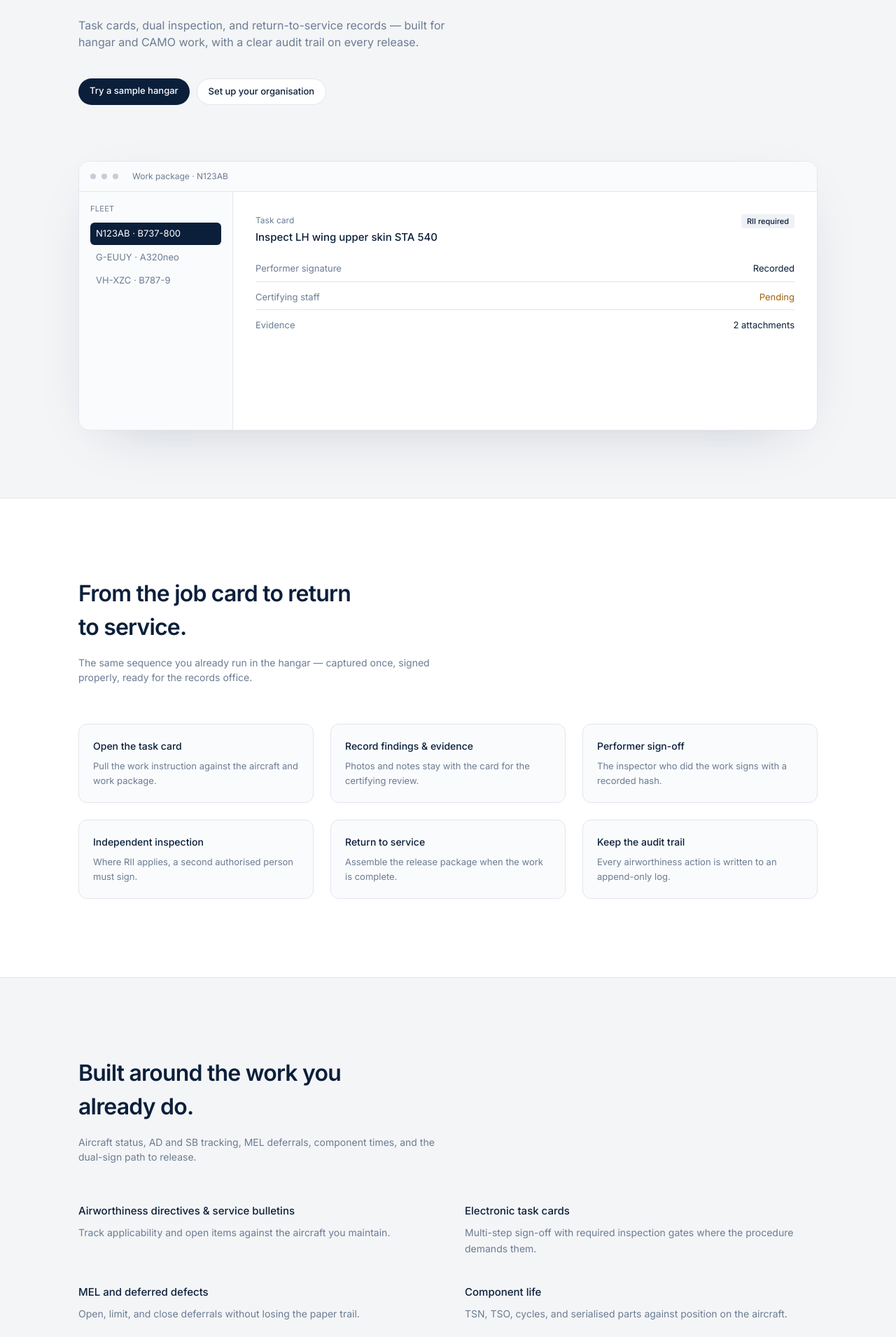
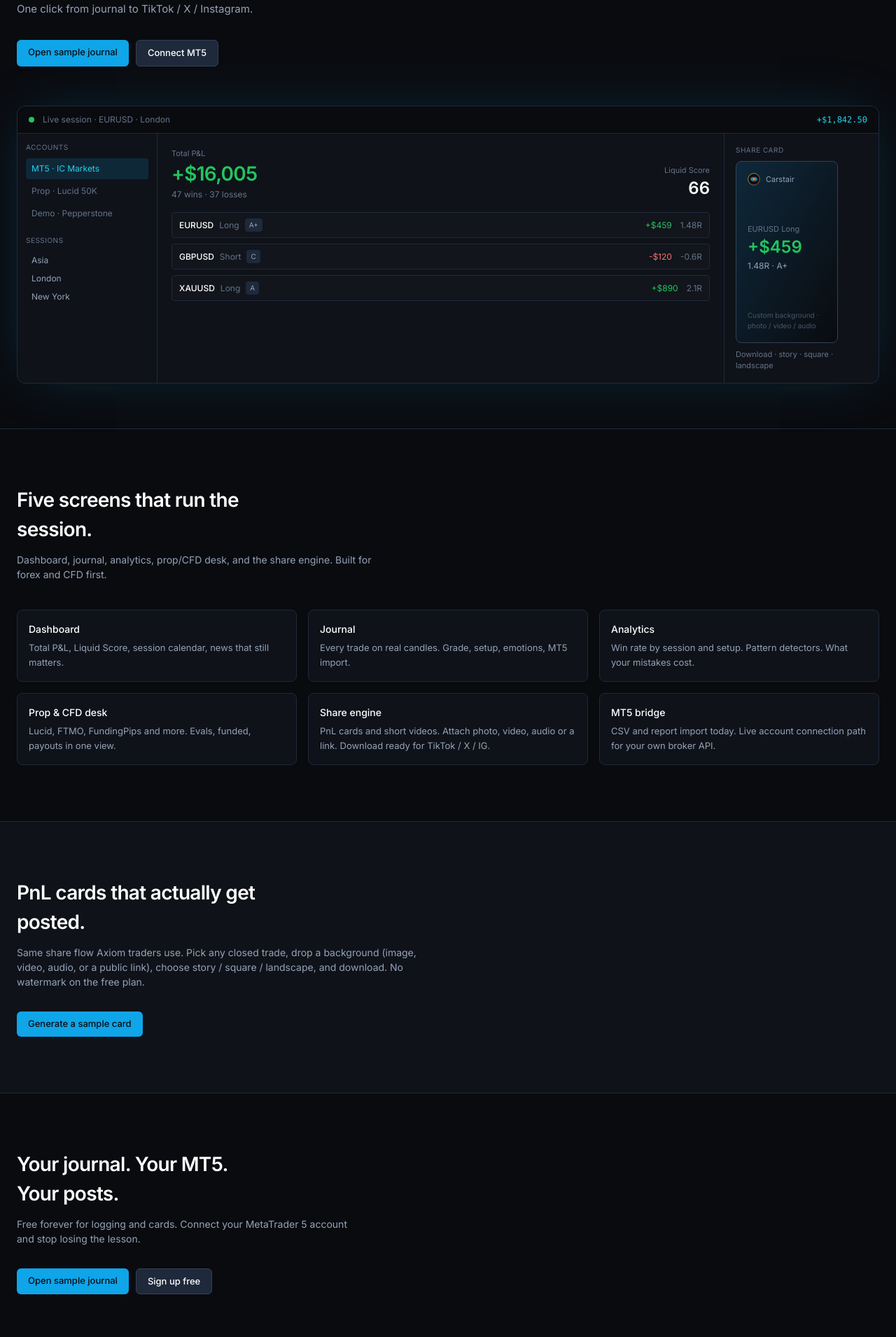
Before and after one commit to MichaelSwann2x/carstair, a Next.js app: page / in a window 1280 px wide. Shown: the part 370-2280 px from the top of the page at 70% size. Built offline with nearby package versions, Linux system fonts and the light colour scheme.

Commit message:
Rebrand landing to forex/CFD journal: Lucid dark palette, Axiom density, Eye of Sauron, MT5 + shareable PnL focus

```diff
--- a/src/app/page.tsx
+++ b/src/app/page.tsx
@@ -3,219 +3,219 @@ import Image from "next/image";
 
 export default function HomePage() {
   return (
-    <main className="min-h-screen flex flex-col bg-[#F4F5F7] text-[#0B1F3A]">
-      {/* Kimpton-style top bar */}
-      <header className="w-full">
-        <div className="max-w-[1120px] mx-auto px-6 md:px-8 h-14 md:h-16 flex items-center justify-between">
+    <main className="min-h-screen flex flex-col bg-[#0a0b0f] text-[#e2e8f0]">
+      {/* Top bar — Axiom density */}
+      <header className="w-full border-b border-[#1e293b]">
+        <div className="max-w-[1280px] mx-auto px-4 md:px-6 h-12 flex items-center justify-between">
           <Link href="/" className="flex items-center gap-2.5">
-            <Image src="/logo.svg?v=bird" alt="Carstair" width={28} height={28} priority unoptimized />
-            <span className="text-[14px] font-medium tracking-tight">Carstair</span>
+            <Image src="/logo.svg" alt="Carstair" width={28} height={28} priority unoptimized />
+            <span className="text-[14px] font-semibold tracking-tight text-white">Carstair</span>
+            <span className="text-[11px] text-[#64748b] hidden sm:inline">Forex · CFD · MT5</span>
           </Link>
           <nav className="flex items-center gap-1 text-[13px]" aria-label="Primary">
-            <Link href="/login" className="text-[#6B7C93] hover:text-[#0B1F3A] px-3 py-1.5 transition-colors">
+            <Link href="/login" className="text-[#94a3b8] hover:text-white px-3 py-1.5 transition-colors">
               Sign in
             </Link>
             <Link
               href="/login"
-              className="bg-[#0B1F3A] text-white px-3.5 py-1.5 rounded-full text-[13px] font-medium hover:bg-[#122a4a] transition-colors"
+              className="bg-[#0ea5e9] text-[#0a0b0f] px-3.5 py-1.5 rounded-md text-[13px] font-medium hover:bg-[#38bdf8] transition-colors"
             >
-              Open product
+              Open journal
             </Link>
           </nav>
         </div>
       </header>
 
-      {/* Hero — large type, short subcopy, calm field (Kimpton proportions) */}
+      {/* Hero */}
       <section className="w-full">
-        <div className="max-w-[1120px] mx-auto px-6 md:px-8 pt-20 md:pt-28 pb-16 md:pb-24">
-          <h1 className="text-[2.5rem] sm:text-[3.25rem] md:text-[3.75rem] font-semibold tracking-[-0.035em] leading-[1.08] max-w-[18ch] mb-6">
-            Maintenance control for airworthiness and release.
+        <div className="max-w-[1280px] mx-auto px-4 md:px-6 pt-16 md:pt-24 pb-12 md:pb-16">
+          <p className="text-[12px] uppercase tracking-widest text-[#22d3ee] mb-4">Stop being the liquidity</p>
+          <h1 className="text-[2.25rem] sm:text-[3rem] md:text-[3.5rem] font-semibold tracking-[-0.03em] leading-[1.1] max-w-[18ch] mb-5 text-white">
+            Forex & CFD journal built for MetaTrader 5.
           </h1>
-          <p className="text-[15px] md:text-base text-[#6B7C93] leading-relaxed max-w-[36rem] mb-10">
-            Task cards, dual inspection, and return-to-service records — built for hangar and
-            CAMO work, with a clear audit trail on every release.
+          <p className="text-[15px] text-[#94a3b8] leading-relaxed max-w-[36rem] mb-8">
+            Log every trade, grade the setup, share downloadable PnL cards with custom photo, video or audio backgrounds.
+            Dense terminal layout. Lucid-dark colours. One click from journal to TikTok / X / Instagram.
           </p>
-          <div className="flex flex-wrap gap-2.5 mb-16 md:mb-20">
+          <div className="flex flex-wrap gap-2.5 mb-14">
             <Link
               href="/login?mode=demo"
-              className="bg-[#0B1F3A] text-white px-4 py-2 rounded-full text-[13px] font-medium hover:bg-[#122a4a] transition-colors"
+              className="bg-[#0ea5e9] text-[#0a0b0f] px-4 py-2 rounded-md text-[13px] font-medium hover:bg-[#38bdf8] transition-colors"
             >
-              Try a sample hangar
+              Open sample journal
             </Link>
             <Link
-              href="/login?mode=provision"
-              className="bg-white text-[#0B1F3A] border border-[#E2E6EC] px-4 py-2 rounded-full text-[13px] font-medium hover:border-[#C5CDD8] transition-colors"
+              href="/login"
+              className="bg-[#1e293b] text-white border border-[#334155] px-4 py-2 rounded-md text-[13px] font-medium hover:border-[#475569] transition-colors"
             >
-              Set up your organisation
+              Connect MT5
             </Link>
           </div>
 
-          {/* Soft product stage — navy field, light grey frame */}
-          <div className="rounded-2xl border border-[#E2E6EC] bg-white overflow-hidden shadow-[0_24px_80px_-40px_rgba(11,31,58,0.25)]">
-            <div className="border-b border-[#E2E6EC] px-4 py-3 flex items-center gap-2 bg-[#FAFBFC]">
-              <span className="w-2 h-2 rounded-full bg-[#C5CDD8]" />
-              <span className="w-2 h-2 rounded-full bg-[#C5CDD8]" />
-              <span className="w-2 h-2 rounded-full bg-[#C5CDD8]" />
-              <span className="ml-3 text-[12px] text-[#6B7C93]">Work package · N123AB</span>
+          {/* Dense product stage — Axiom style */}
+          <div className="rounded-xl border border-[#1e293b] bg-[#0f1219] overflow-hidden shadow-[0_0_80px_-20px_rgba(14,165,233,0.25)]">
+            <div className="border-b border-[#1e293b] px-4 py-2.5 flex items-center gap-3 bg-[#0a0b0f]">
+              <span className="w-2 h-2 rounded-full bg-[#22c55e]" />
+              <span className="text-[12px] text-[#64748b]">Live session · EURUSD · London</span>
+              <span className="ml-auto text-[12px] font-mono text-[#22d3ee]">+$1,842.50</span>
             </div>
-            <div className="grid md:grid-cols-[220px_1fr] min-h-[280px] md:min-h-[340px]">
-              <aside className="border-r border-[#E2E6EC] bg-[#FAFBFC] p-4 hidden md:block">
-                <p className="text-[11px] uppercase tracking-wide text-[#6B7C93] mb-3">Fleet</p>
-                {["N123AB · B737-800", "G-EUUY · A320neo", "VH-XZC · B787-9"].map((r, i) => (
+            <div className="grid md:grid-cols-[200px_1fr_220px] min-h-[300px]">
+              {/* Left rail */}
+              <aside className="border-r border-[#1e293b] p-3 hidden md:block">
+                <p className="text-[10px] uppercase tracking-wider text-[#64748b] mb-2">Accounts</p>
+                {["MT5 · IC Markets", "Prop · Lucid 50K", "Demo · Pepperstone"].map((r, i) => (
                   <div
                     key={r}
-                    className={`text-[13px] px-2 py-1.5 rounded-md mb-0.5 ${
-                      i === 0 ? "bg-[#0B1F3A] text-white" : "text-[#6B7C93]"
+                    className={`text-[12px] px-2 py-1.5 rounded mb-0.5 ${
+                      i === 0 ? "bg-[#0ea5e9]/15 text-[#22d3ee]" : "text-[#64748b]"
                     }`}
                   >
                     {r}
                   </div>
                 ))}
+                <p className="text-[10px] uppercase tracking-wider text-[#64748b] mt-4 mb-2">Sessions</p>
+                {["Asia", "London", "New York"].map((s) => (
+                  <div key={s} className="text-[12px] px-2 py-1 text-[#94a3b8]">{s}</div>
+                ))}
               </aside>
-              <div className="p-5 md:p-8">
-                <div className="flex items-start justify-between gap-4 mb-6">
+
+              {/* Centre — PnL + trades */}
+              <div className="p-4 md:p-5 border-r border-[#1e293b]">
+                <div className="flex items-end justify-between mb-4">
                   <div>
-                    <p className="text-[12px] text-[#6B7C93] mb-1">Task card</p>
-                    <p className="text-[15px] font-medium">Inspect LH wing upper skin STA 540</p>
+                    <p className="text-[11px] text-[#64748b]">Total P&L</p>
+                    <p className="text-[1.75rem] font-semibold text-[#22c55e] tracking-tight">+$16,005</p>
+                    <p className="text-[12px] text-[#64748b]">47 wins · 37 losses</p>
                   </div>
-                  <span className="text-[11px] font-medium px-2 py-0.5 rounded bg-[#EEF1F5] text-[#0B1F3A]">
-                    RII required
-                  </span>
-                </div>
-                <div className="space-y-3 text-[13px] text-[#6B7C93]">
-                  <div className="flex justify-between border-b border-[#E2E6EC] pb-2">
-                    <span>Performer signature</span>
-                    <span className="text-[#0B1F3A]">Recorded</span>
-                  </div>
-                  <div className="flex justify-between border-b border-[#E2E6EC] pb-2">
-                    <span>Certifying staff</span>
-                    <span className="text-[#A16207]">Pending</span>
-                  </div>
-                  <div className="flex justify-between pb-2">
-                    <span>Evidence</span>
-                    <span className="text-[#0B1F3A]">2 attachments</span>
+                  <div className="text-right">
+                    <p className="text-[11px] text-[#64748b]">Liquid Score</p>
+                    <p className="text-[1.5rem] font-semibold text-white">66</p>
                   </div>
                 </div>
+                <div className="space-y-2">
+                  {[
+                    { pair: "EURUSD", side: "Long", pnl: "+$459", r: "1.48R", grade: "A+" },
+                    { pair: "GBPUSD", side: "Short", pnl: "-$120", r: "-0.6R", grade: "C" },
+                    { pair: "XAUUSD", side: "Long", pnl: "+$890", r: "2.1R", grade: "A" },
+                  ].map((t) => (
+                    <div
+                      key={t.pair + t.side}
+                      className="flex items-center justify-between text-[12px] py-2 px-2.5 rounded bg-[#12151c] border border-[#1e293b]"
+                    >
+                      <div className="flex items-center gap-2">
+                        <span className="font-medium text-white">{t.pair}</span>
+                        <span className="text-[#64748b]">{t.side}</span>
+                        <span className="text-[10px] px-1.5 py-0.5 rounded bg-[#1e293b] text-[#94a3b8]">{t.grade}</span>
+                      </div>
+                      <div className="flex items-center gap-3">
+                        <span className={t.pnl.startsWith("+") ? "text-[#22c55e]" : "text-[#f87171]"}>{t.pnl}</span>
+                        <span className="text-[#64748b]">{t.r}</span>
+                      </div>
+                    </div>
+                  ))}
+                </div>
+              </div>
+
+              {/* Right — share card preview */}
+              <div className="p-4 hidden md:block">
+                <p className="text-[10px] uppercase tracking-wider text-[#64748b] mb-2">Share card</p>
+                <div className="rounded-lg border border-[#334155] bg-gradient-to-br from-[#0c4a6e]/40 to-[#0a0b0f] p-4 aspect-[9/16] max-h-[260px] flex flex-col justify-between">
+                  <div className="flex items-center gap-2">
+                    <Image src="/logo.svg" alt="" width={18} height={18} unoptimized />
+                    <span className="text-[11px] text-[#94a3b8]">Carstair</span>
+                  </div>
+                  <div>
+                    <p className="text-[11px] text-[#64748b]">EURUSD Long</p>
+                    <p className="text-[1.5rem] font-semibold text-[#22c55e]">+$459</p>
+                    <p className="text-[12px] text-[#94a3b8]">1.48R · A+</p>
+                  </div>
+                  <p className="text-[10px] text-[#475569]">Custom background · photo / video / audio</p>
+                </div>
+                <p className="text-[11px] text-[#64748b] mt-2">Download · story · square · landscape</p>
               </div>
             </div>
           </div>
         </div>
       </section>
 
-      {/* Section: how release works */}
-      <section className="w-full border-t border-[#E2E6EC] bg-white">
-        <div className="max-w-[1120px] mx-auto px-6 md:px-8 py-20 md:py-28">
-          <h2 className="text-[1.75rem] md:text-[2rem] font-semibold tracking-tight max-w-[20ch] mb-4">
-            From the job card to return to service.
+      {/* Feature grid */}
+      <section className="w-full border-t border-[#1e293b]">
+        <div className="max-w-[1280px] mx-auto px-4 md:px-6 py-16 md:py-20">
+          <h2 className="text-[1.5rem] md:text-[1.75rem] font-semibold text-white tracking-tight mb-3 max-w-[22ch]">
+            Five screens that run the session.
           </h2>
-          <p className="text-[14px] text-[#6B7C93] max-w-[32rem] mb-14">
-            The same sequence you already run in the hangar — captured once, signed properly, ready
-            for the records office.
+          <p className="text-[14px] text-[#94a3b8] max-w-[32rem] mb-10">
+            Dashboard, journal, analytics, prop/CFD desk, and the share engine. Built for forex and CFD first.
           </p>
-          <div className="grid sm:grid-cols-2 lg:grid-cols-3 gap-6">
+          <div className="grid sm:grid-cols-2 lg:grid-cols-3 gap-4">
             {[
-              {
-                t: "Open the task card",
-                d: "Pull the work instruction against the aircraft and work package.",
-              },
-              {
-                t: "Record findings & evidence",
-                d: "Photos and notes stay with the card for the certifying review.",
-              },
-              {
-                t: "Performer sign-off",
-                d: "The inspector who did the work signs with a recorded hash.",
-              },
-              {
-                t: "Independent inspection",
-                d: "Where RII applies, a second authorised person must sign.",
-              },
-              {
-                t: "Return to service",
-                d: "Assemble the release package when the work is complete.",
-              },
-              {
-                t: "Keep the audit trail",
-                d: "Every airworthiness action is written to an append-only log.",
-              },
+              { t: "Dashboard", d: "Total P&L, Liquid Score, session calendar, news that still matters." },
+              { t: "Journal", d: "Every trade on real candles. Grade, setup, emotions, MT5 import." },
+              { t: "Analytics", d: "Win rate by session and setup. Pattern detectors. What your mistakes cost." },
+              { t: "Prop & CFD desk", d: "Lucid, FTMO, FundingPips and more. Evals, funded, payouts in one view." },
+              { t: "Share engine", d: "PnL cards and short videos. Attach photo, video, audio or a link. Download ready for TikTok / X / IG." },
+              { t: "MT5 bridge", d: "CSV and report import today. Live account connection path for your own broker API." },
             ].map((item) => (
-              <div key={item.t} className="border border-[#E2E6EC] rounded-xl p-5 bg-[#FAFBFC]">
-                <h3 className="text-[14px] font-medium mb-2">{item.t}</h3>
-                <p className="text-[13px] text-[#6B7C93] leading-relaxed">{item.d}</p>
+              <div key={item.t} className="border border-[#1e293b] rounded-lg p-4 bg-[#0f1219]">
+                <h3 className="text-[14px] font-medium text-white mb-1.5">{item.t}</h3>
+                <p className="text-[13px] text-[#94a3b8] leading-relaxed">{item.d}</p>
               </div>
             ))}
           </div>
         </div>
       </section>
 
-      {/* Section: capabilities */}
-      <section className="w-full border-t border-[#E2E6EC] bg-[#F4F5F7]">
-        <div className="max-w-[1120px] mx-auto px-6 md:px-8 py-20 md:py-28">
-          <h2 className="text-[1.75rem] md:text-[2rem] font-semibold tracking-tight mb-4 max-w-[22ch]">
-            Built around the work you already do.
+      {/* Share highlight */}
+      <section className="w-full border-t border-[#1e293b] bg-[#0f1219]">
+        <div className="max-w-[1280px] mx-auto px-4 md:px-6 py-16 md:py-20">
+          <h2 className="text-[1.5rem] md:text-[1.75rem] font-semibold text-white tracking-tight mb-3 max-w-[20ch]">
+            PnL cards that actually get posted.
           </h2>
-          <p className="text-[14px] text-[#6B7C93] max-w-[32rem] mb-14">
-            Aircraft status, AD and SB tracking, MEL deferrals, component times, and the dual-sign
-            path to release.
-          </p>
-          <div className="grid md:grid-cols-2 gap-x-12 gap-y-10">
-            {[
-              {
-                t: "Airworthiness directives & service bulletins",
-                d: "Track applicability and open items against the aircraft you maintain.",
-              },
-              {
-                t: "Electronic task cards",
-                d: "Multi-step sign-off with required inspection gates where the procedure demands them.",
-              },
-              {
-                t: "MEL and deferred defects",
-                d: "Open, limit, and close deferrals without losing the paper trail.",
-              },
-              {
-                t: "Component life",
-                d: "TSN, TSO, cycles, and serialised parts against position on the aircraft.",
-              },
-            ].map((item) => (
-              <div key={item.t}>
-                <h3 className="text-[15px] font-medium mb-2">{item.t}</h3>
-                <p className="text-[14px] text-[#6B7C93] leading-relaxed">{item.d}</p>
-              </div>
-            ))}
-          </div>
-        </div>
-      </section>
-
-      {/* Closing CTA — Kimpton commission-style */}
-      <section className="w-full border-t border-[#E2E6EC] bg-white">
-        <div className="max-w-[1120px] mx-auto px-6 md:px-8 py-20 md:py-28">
-          <h2 className="text-[1.75rem] md:text-[2rem] font-semibold tracking-tight mb-4 max-w-[18ch]">
-            Bring your next check under control.
-          </h2>
-          <p className="text-[14px] text-[#6B7C93] max-w-[30rem] mb-8">
-            Start with a sample hangar, or open an organisation and put your own aircraft on the
-            board.
+          <p className="text-[14px] text-[#94a3b8] max-w-[36rem] mb-8">
+            Same share flow Axiom traders use. Pick any closed trade, drop a background (image, video, audio, or a public link),
+            choose story / square / landscape, and download. No watermark on the free plan.
           </p>
           <div className="flex flex-wrap gap-2.5">
             <Link
               href="/login?mode=demo"
-              className="bg-[#0B1F3A] text-white px-4 py-2 rounded-full text-[13px] font-medium"
+              className="bg-[#0ea5e9] text-[#0a0b0f] px-4 py-2 rounded-md text-[13px] font-medium"
             >
-              Try a sample hangar
-            </Link>
-            <Link
-              href="/login?mode=provision"
-              className="bg-white text-[#0B1F3A] border border-[#E2E6EC] px-4 py-2 rounded-full text-[13px] font-medium"
-            >
-              Set up your organisation
+              Generate a sample card
             </Link>
           </div>
         </div>
       </section>
 
-      <footer className="w-full border-t border-[#E2E6EC]">
-        <div className="max-w-[1120px] mx-auto px-6 md:px-8 py-10 text-[13px] text-[#6B7C93]">
-          Carstair
+      {/* CTA */}
+      <section className="w-full border-t border-[#1e293b]">
+        <div className="max-w-[1280px] mx-auto px-4 md:px-6 py-16 md:py-20">
+          <h2 className="text-[1.5rem] md:text-[1.75rem] font-semibold text-white tracking-tight mb-3 max-w-[18ch]">
+            Your journal. Your MT5. Your posts.
+          </h2>
+          <p className="text-[14px] text-[#94a3b8] max-w-[30rem] mb-8">
+            Free forever for logging and cards. Connect your MetaTrader 5 account and stop losing the lesson.
+          </p>
+          <div className="flex flex-wrap gap-2.5">
+            <Link
+              href="/login?mode=demo"
+              className="bg-[#0ea5e9] text-[#0a0b0f] px-4 py-2 rounded-md text-[13px] font-medium"
+            >
+              Open sample journal
+            </Link>
+            <Link
+              href="/login"
+              className="bg-[#1e293b] text-white border border-[#334155] px-4 py-2 rounded-md text-[13px] font-medium"
+            >
+              Sign up free
+            </Link>
+          </div>
+        </div>
+      </section>
+
+      <footer className="w-full border-t border-[#1e293b]">
+        <div className="max-w-[1280px] mx-auto px-4 md:px-6 py-8 text-[12px] text-[#64748b] flex items-center justify-between">
+          <span>Carstair · Forex & CFD journal</span>
+          <span>Eye of Sauron mark · Lucid-dark · Axiom layout</span>
         </div>
       </footer>
     </main>
```
